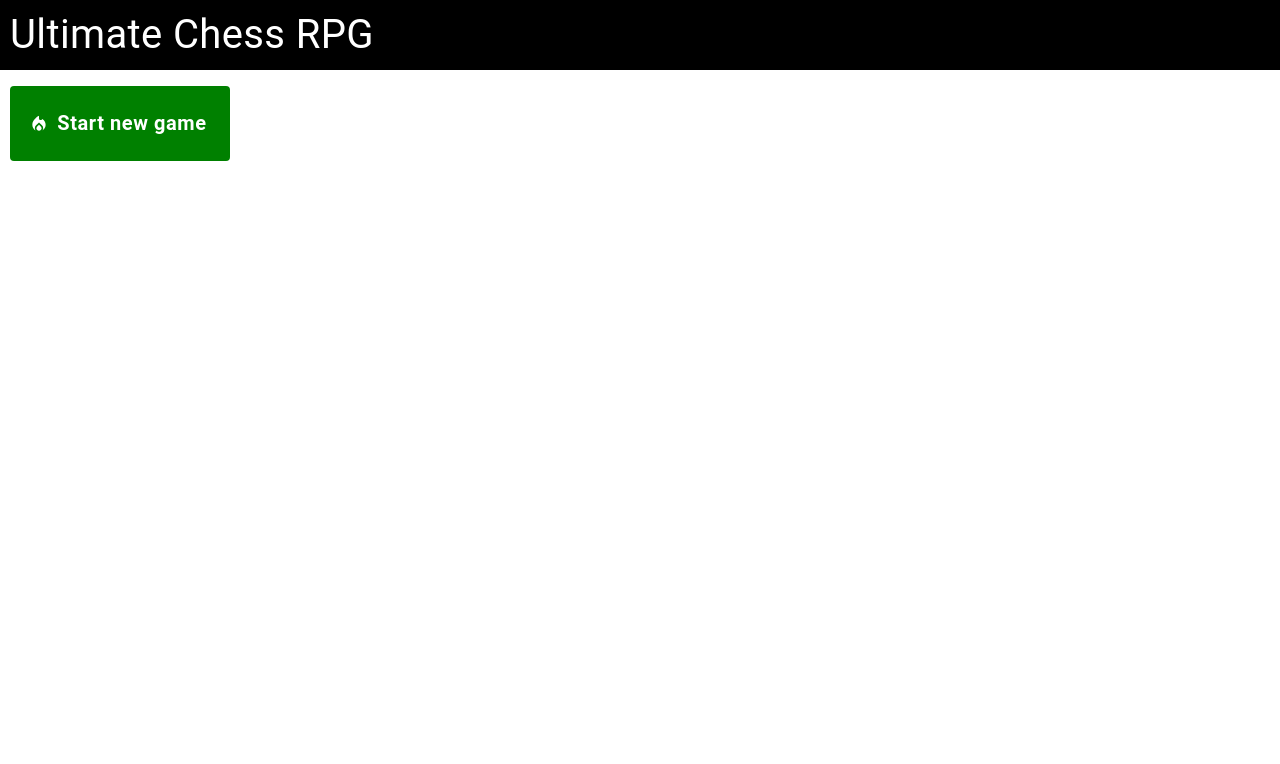
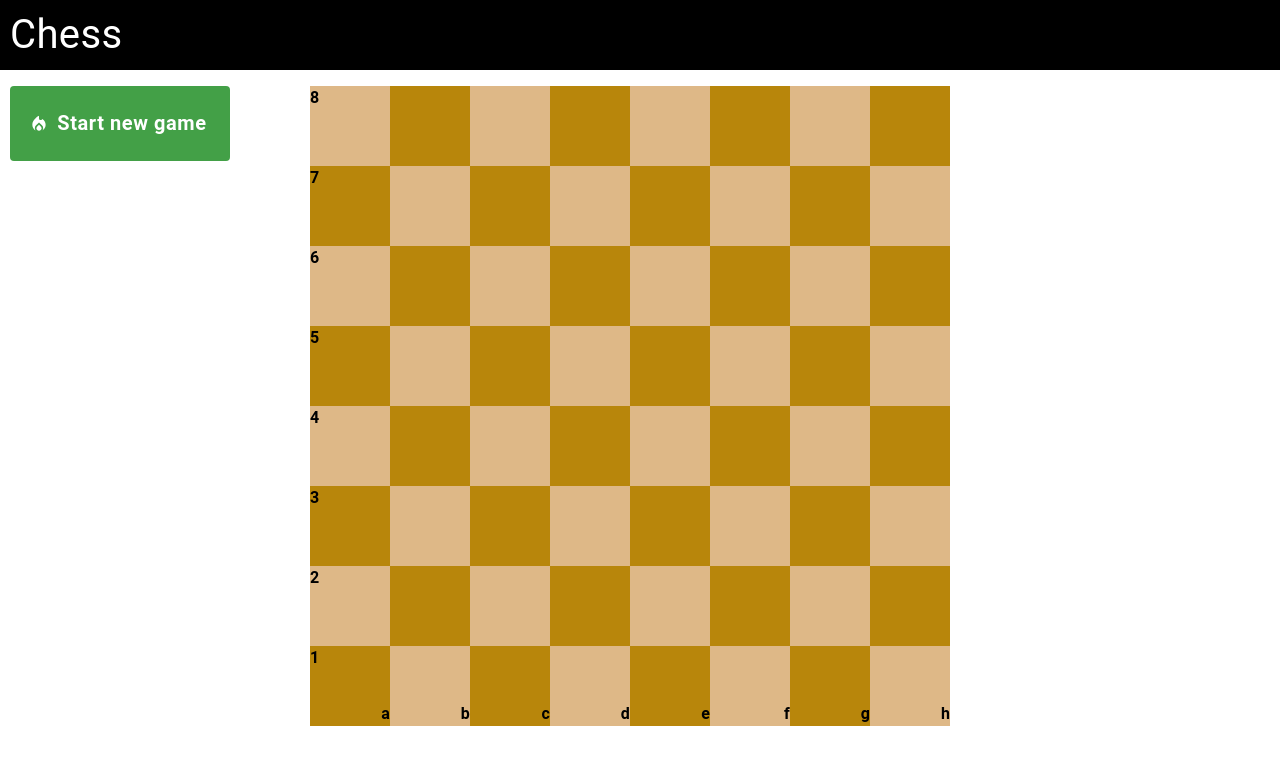
Before and after one commit to dazzasong/chess, a React (Create React App) app: page / in a window 1280 px wide. Shown: the top 764 px of the page. Built offline with nearby package versions, Linux system fonts and the light colour scheme.

Commit message:
Initialized chess board

```diff
--- /dev/null
+++ b/src/ChessBoard.jsx
@@ -0,0 +1,60 @@
+import { Box, Stack, Typography } from "@mui/material"
+
+function ChessSquare({ isBlack, xCoordinates, yCoordinates }) {
+  return (
+    <Stack
+      bgcolor={isBlack ? "darkgoldenrod" : "burlywood"}
+      justifyContent="space-between"
+      width={80}
+      height={80}
+    >
+      <Typography fontWeight="bold">{yCoordinates}</Typography>
+      <Typography fontWeight="bold" alignSelf="end">{xCoordinates}</Typography>
+    </Stack>
+  )
+}
+
+function ChessColumn({ alternate, hasYCoordinates, xAxis }) {
+  if (alternate) {
+    return (
+      <Box>
+        <ChessSquare isBlack yCoordinates={hasYCoordinates ? 8 : null} />
+        <ChessSquare yCoordinates={hasYCoordinates ? 7 : null} />
+        <ChessSquare isBlack yCoordinates={hasYCoordinates ? 6 : null} />
+        <ChessSquare yCoordinates={hasYCoordinates ? 5 : null} />
+        <ChessSquare isBlack yCoordinates={hasYCoordinates ? 4 : null} />
+        <ChessSquare yCoordinates={hasYCoordinates ? 3 : null} />
+        <ChessSquare isBlack yCoordinates={hasYCoordinates ? 2 : null} />
+        <ChessSquare xCoordinates={xAxis} yCoordinates={hasYCoordinates ? 1 : null} />
+      </Box>
+    )
+  } else {
+    return (
+      <Box>
+        <ChessSquare yCoordinates={hasYCoordinates ? 8 : null} />
+        <ChessSquare isBlack yCoordinates={hasYCoordinates ? 7 : null} />
+        <ChessSquare yCoordinates={hasYCoordinates ? 6 : null} />
+        <ChessSquare isBlack yCoordinates={hasYCoordinates ? 5 : null} />
+        <ChessSquare yCoordinates={hasYCoordinates ? 4 : null} />
+        <ChessSquare isBlack yCoordinates={hasYCoordinates ? 3 : null} />
+        <ChessSquare yCoordinates={hasYCoordinates ? 2 : null} />
+        <ChessSquare isBlack xCoordinates={xAxis} yCoordinates={hasYCoordinates ? 1 : null} />
+      </Box>
+    )
+  }
+}
+
+export default function ChessBoard() {
+  return (
+    <Stack direction="row">
+      <ChessColumn hasYCoordinates xAxis="a" />
+      <ChessColumn alternate xAxis="b" />
+      <ChessColumn xAxis="c" />
+      <ChessColumn alternate xAxis="d" />
+      <ChessColumn xAxis="e" />
+      <ChessColumn alternate xAxis="f" />
+      <ChessColumn xAxis="g" />
+      <ChessColumn alternate xAxis="h" />
+    </Stack>
+  )
+}
--- a/src/Header.jsx
+++ b/src/Header.jsx
@@ -11,8 +11,8 @@ export default function Header() {
         marginBottom: 2
       }}
     >
-      <Typography fontSize={40} margin="0 10px">
-        Ultimate Chess RPG
+      <Typography fontSize={40} margin="0 10px" component="h1">
+        Chess
       </Typography>
       <Stack direction="row" spacing={4}
         sx={{
--- a/src/MainContent.jsx
+++ b/src/MainContent.jsx
@@ -1,8 +1,10 @@
-import { Box, Button, Stack } from "@mui/material";
+import { Button, Stack, darken } from "@mui/material";
 import LocalFireDepartmentIcon from '@mui/icons-material/LocalFireDepartment';
 import CancelIcon from '@mui/icons-material/Cancel';
 import RefreshIcon from '@mui/icons-material/Refresh';
 import React from 'react';
+import { green, orange, red } from "@mui/material/colors";
+import ChessBoard from "./ChessBoard";
 
 export default function MainContent() {
   const [mode, setMode] = React.useState(0); // 0 = Initial, 1 = InGame, 2 = EndGame
@@ -12,15 +14,15 @@ export default function MainContent() {
   let endButtonIcon
   if (mode === 0) {
     buttonText = "Start new game"
-    buttonColor = "green"
+    buttonColor = green[600]
     startButtonIcon = <LocalFireDepartmentIcon />
   } else if (mode === 1) {
     buttonText = "End game"
-    buttonColor = "red"
+    buttonColor = red[600]
     endButtonIcon = <CancelIcon />
   } else {
     buttonText = "Rematch"
-    buttonColor = "orange"
+    buttonColor = orange[600]
     endButtonIcon = <RefreshIcon />
   }
   function clickGameButton() {
@@ -29,8 +31,8 @@ export default function MainContent() {
     else setMode(1)
   }
   return (
-    <Box>
-      <Stack spacing={2} sx={{margin: "0 10px"}}>
+    <div>
+      <Stack spacing={10} direction="row" sx={{margin: "0 10px"}}>
         <Button disableRipple disableElevation
           onClick={clickGameButton}
           variant="contained"
@@ -44,13 +46,14 @@ export default function MainContent() {
             backgroundColor: buttonColor,
             textTransform: "none",
             ":hover": {
-              backgroundColor: buttonColor
+              backgroundColor: darken(buttonColor, 0.1)
             }
           }}
         >
           {buttonText}
         </Button>
+        <ChessBoard />
       </Stack>
-    </Box>
+    </div>
   )
 }
```
